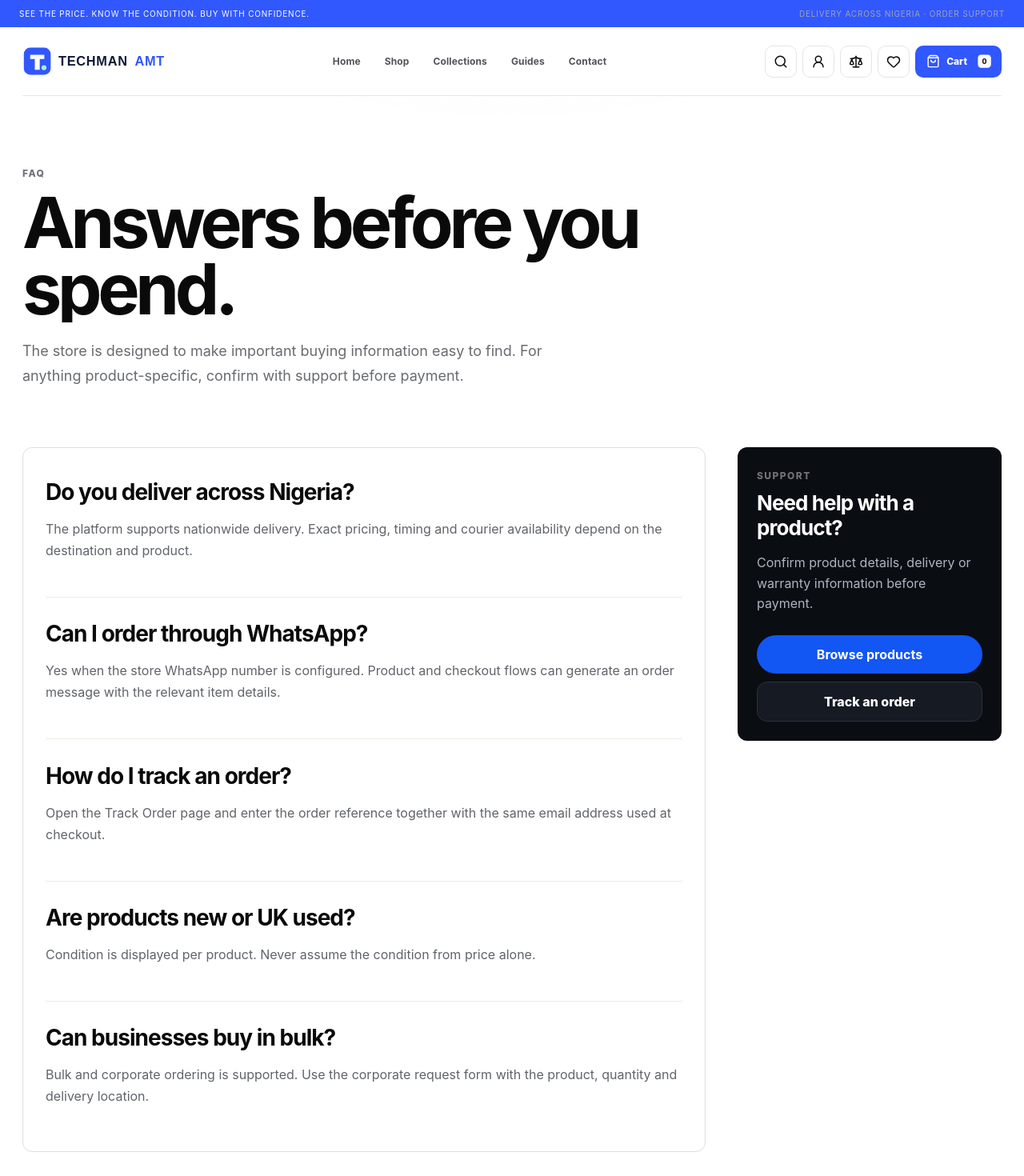
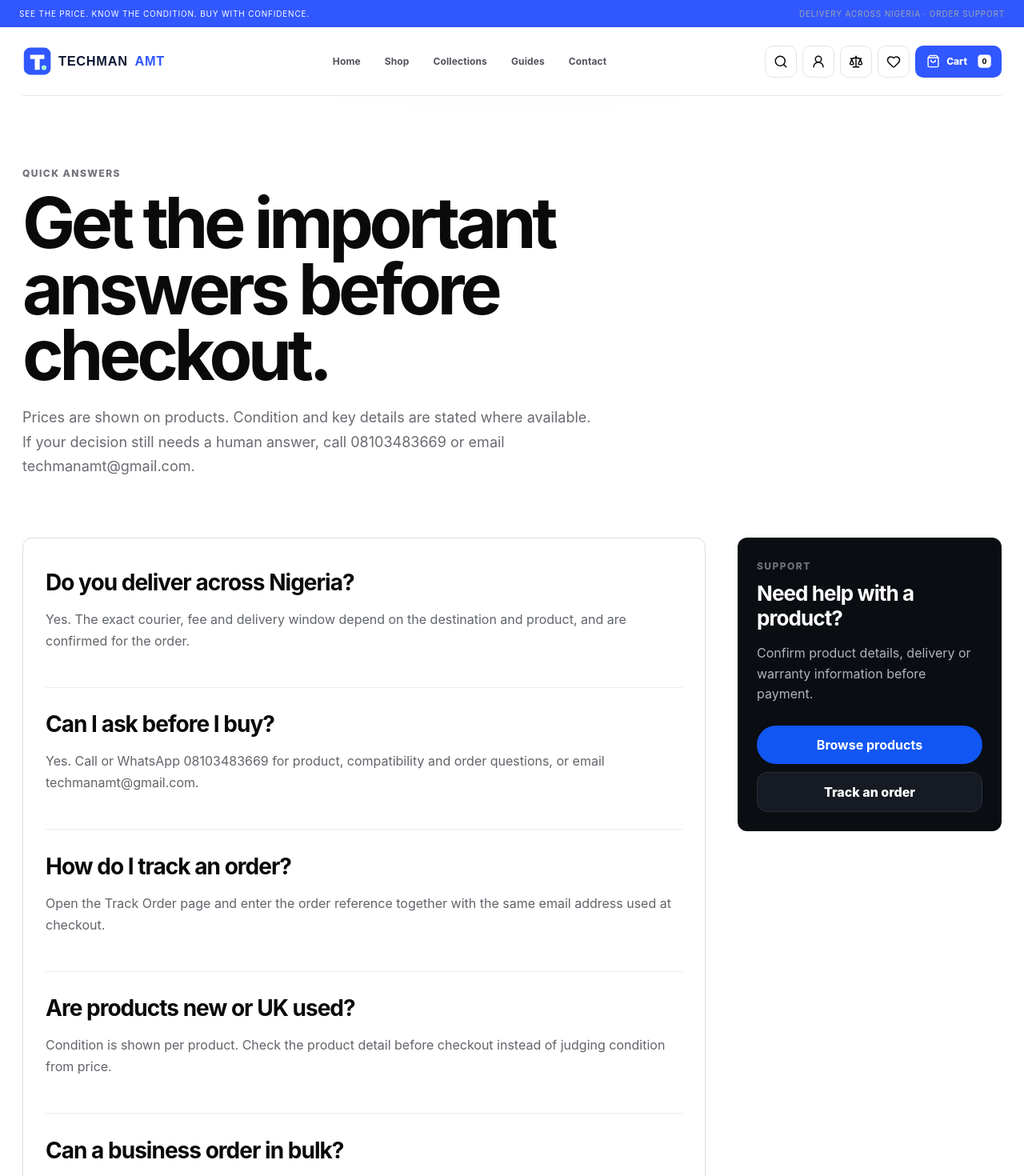
Before and after one commit to growwithaccolade-sketch/techman-amt-2026, a Next.js app: page /faq in a window 1280 px wide. Shown: the top 1470 px of the page at 80% size. Built offline with nearby package versions, Linux system fonts and the light colour scheme; no server answers.

Commit message:
Rewrite FAQ around buying objections

```diff
--- a/app/faq/page.tsx
+++ b/app/faq/page.tsx
@@ -2,38 +2,39 @@ import type { Metadata } from "next";
 import InfoPage from "@/components/info-page";
 import { getEditablePage } from "@/lib/site-pages";
 
-export const metadata: Metadata = { title: "Faq" };
+export const metadata: Metadata = { title: "FAQ", description: "Quick answers about TechMan AMT products, delivery, condition, support and bulk orders." };
 
 const fallback = {
-  "slug": "faq",
-  "eyebrow": "FAQ",
-  "title": "Answers before you spend.",
-  "intro": "The store is designed to make important buying information easy to find. For anything product-specific, confirm with support before payment.",
-  "sections": [
+  slug: "faq",
+  eyebrow: "QUICK ANSWERS",
+  title: "Get the important answers before checkout.",
+  intro: "Prices are shown on products. Condition and key details are stated where available. If your decision still needs a human answer, call 08103483669 or email techmanamt@gmail.com.",
+  sections: [
     {
-      "title": "Do you deliver across Nigeria?",
-      "body": "The platform supports nationwide delivery. Exact pricing, timing and courier availability depend on the destination and product."
+      title: "Do you deliver across Nigeria?",
+      body: "Yes. The exact courier, fee and delivery window depend on the destination and product, and are confirmed for the order."
     },
     {
-      "title": "Can I order through WhatsApp?",
-      "body": "Yes when the store WhatsApp number is configured. Product and checkout flows can generate an order message with the relevant item details."
+      title: "Can I ask before I buy?",
+      body: "Yes. Call or WhatsApp 08103483669 for product, compatibility and order questions, or email techmanamt@gmail.com."
     },
     {
-      "title": "How do I track an order?",
-      "body": "Open the Track Order page and enter the order reference together with the same email address used at checkout."
+      title: "How do I track an order?",
+      body: "Open the Track Order page and enter the order reference together with the same email address used at checkout."
     },
     {
-      "title": "Are products new or UK used?",
-      "body": "Condition is displayed per product. Never assume the condition from price alone."
+      title: "Are products new or UK used?",
+      body: "Condition is shown per product. Check the product detail before checkout instead of judging condition from price."
     },
     {
-      "title": "Can businesses buy in bulk?",
-      "body": "Bulk and corporate ordering is supported. Use the corporate request form with the product, quantity and delivery location."
+      title: "Can a business order in bulk?",
+      body: "Yes. Use the Bulk & Corporate form with the products, quantity, budget, delivery location and required timeline so the team can prepare a useful quote."
     }
   ]
 };
 
 export default async function Page() {
-  const page = await getEditablePage("faq", fallback);
+  const stored = await getEditablePage("faq", fallback);
+  const page = stored.title === "Answers before you spend." ? fallback : stored;
   return <InfoPage eyebrow={page.eyebrow} title={page.title} intro={page.intro} sections={page.sections}/>;
 }
```
